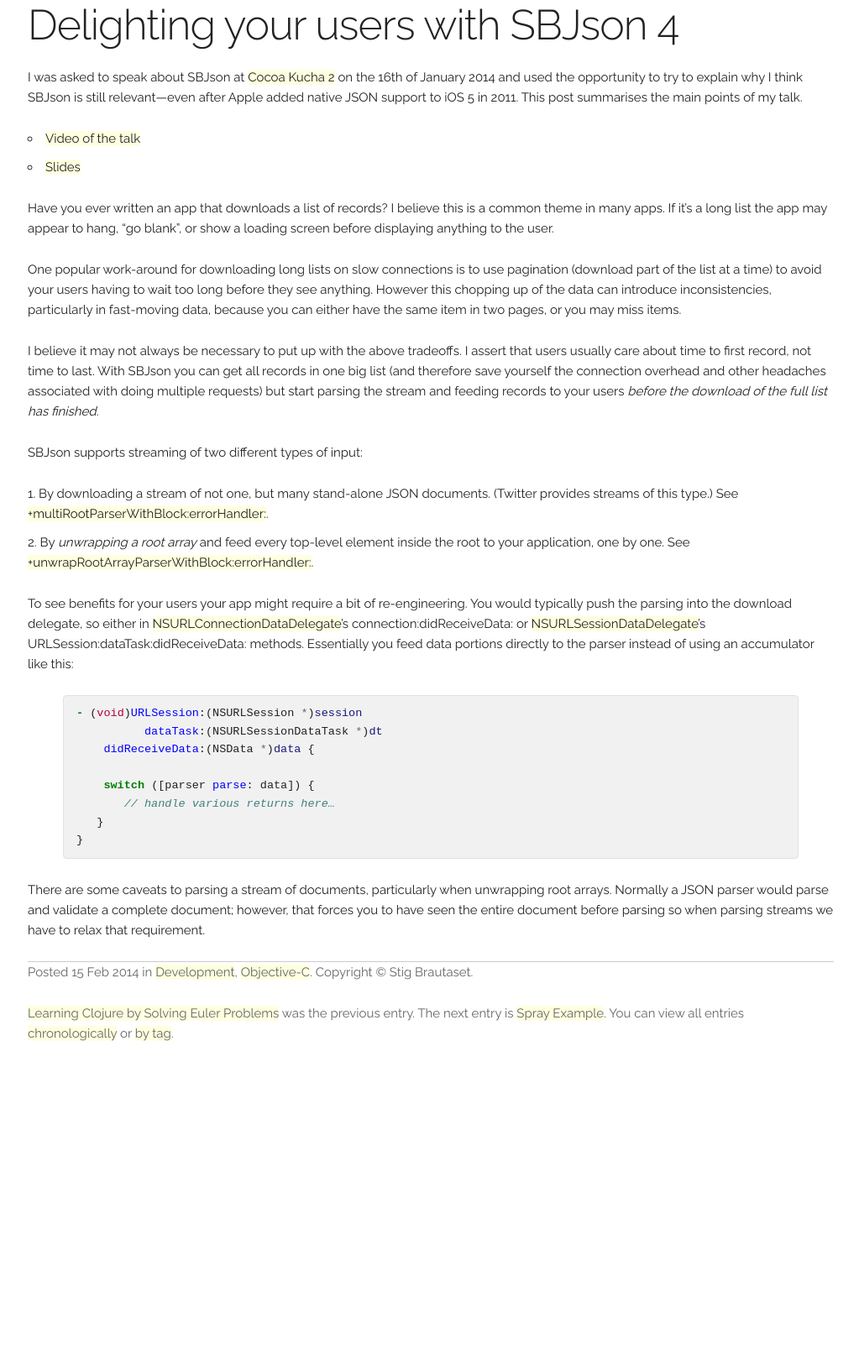
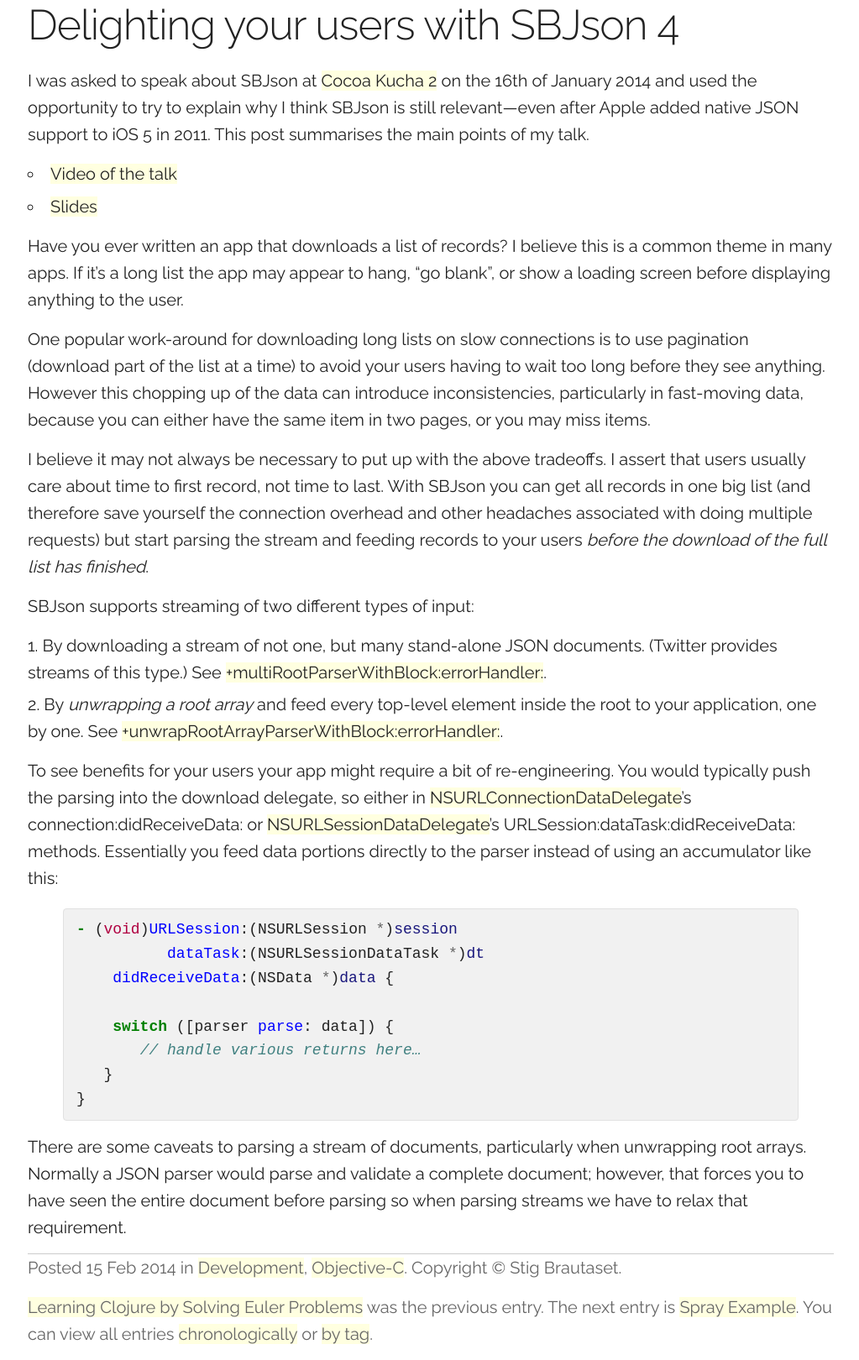
Before and after one commit to stig/www.brautaset.org, a Jekyll site: the page built from _posts/2014-02-15-delighting-users-with-sbjson-4.md, in a window 1280 px wide. Shown: the whole page at 84% size, without its empty margins (127-1150 px from the left). Built offline with Jekyll 4.4.1, drawn with Linux system fonts in a browser that asks for light colours; before the commit the page ends 1268 px from its top, so only the background shows below that.

Commit message:
Change some essential styles in skeleton

```diff
--- a/css/skeleton.css
+++ b/css/skeleton.css
@@ -101,7 +101,7 @@
 html {
     font-size: 62.5%; }
 body {
-    font-size: 1.5em; /* currently ems cause chrome bug misinterpreting rems on body element */
+    font-size: 2em; /* currently ems cause chrome bug misinterpreting rems on body element */
     line-height: 1.6;
     font-weight: 400;
     font-family: "Raleway", "HelveticaNeue", "Helvetica Neue", Helvetica, Arial, sans-serif;
@@ -271,7 +271,7 @@
     margin: 1.5rem 0 1.5rem 3rem;
     font-size: 90%; }
 li {
-    margin-bottom: 1rem; }
+    margin-bottom: 0.67rem; }
 
 
 /* Code
@@ -325,8 +325,7 @@
 ul,
 ol,
 form {
-    margin-bottom: 2.5rem; }
-
+    margin-bottom: 1.5rem; }
 p {
     margin-top: 0; }
 
```
